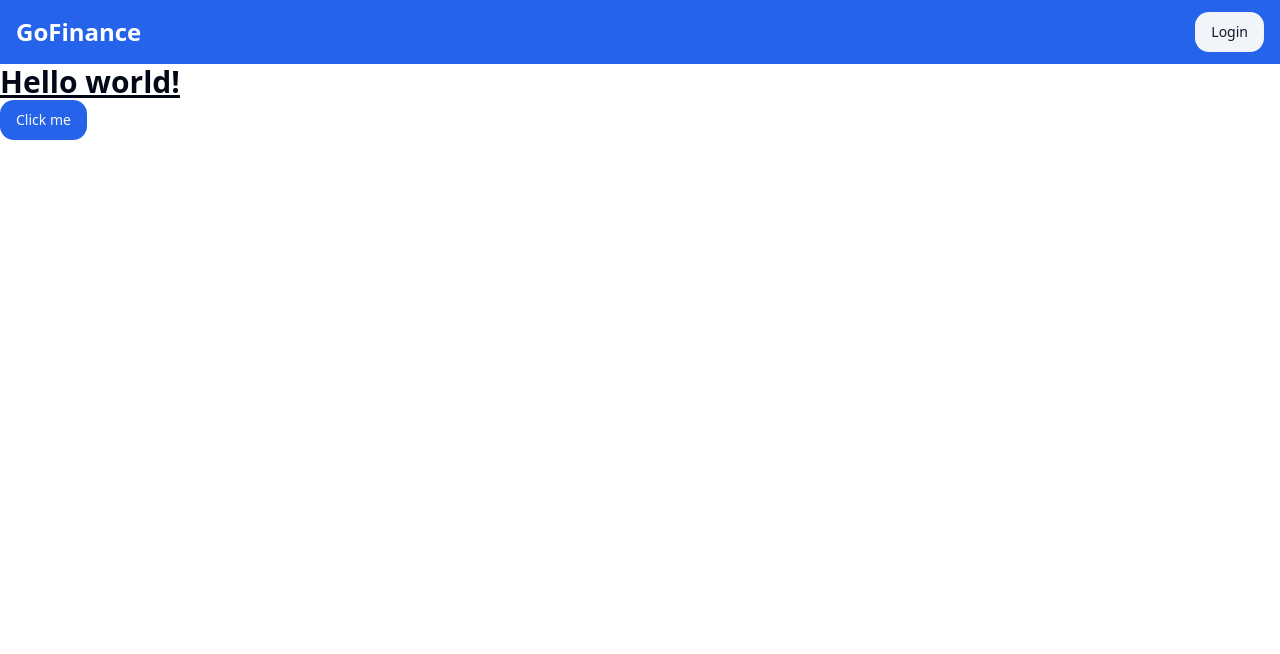
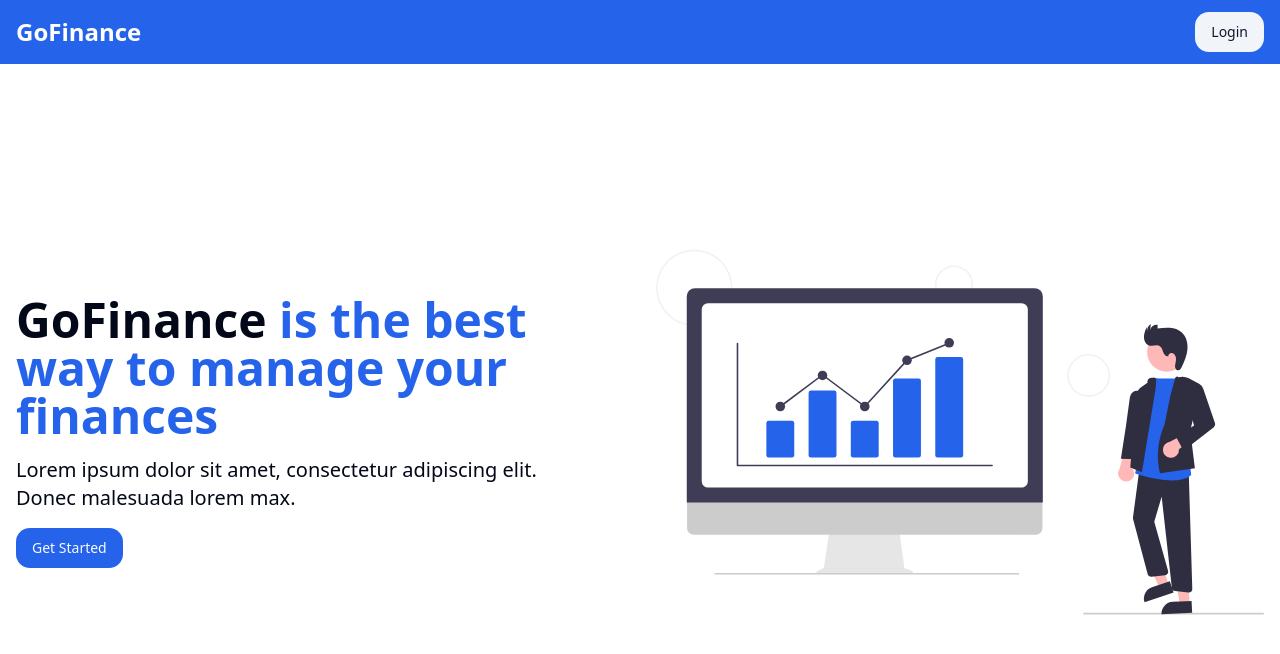
Before and after one commit to fitrondev/test-gofinance, a React (Vite) app: page / in a window 1280 px wide. Shown: the top 654 px of the page. Built offline with nearby package versions, Linux system fonts and the light colour scheme.

Commit message:
Refactor Home page to use Hero component

```diff
--- a/src/pages/Home/index.tsx
+++ b/src/pages/Home/index.tsx
@@ -1,11 +1,10 @@
-import { Button } from "@/components/ui/button";
+import Hero from "@/components/layouts/Hero";
 
 const Home = () => {
   return (
-    <div>
-      <h1 className="text-3xl font-bold underline">Hello world!</h1>
-      <Button>Click me</Button>
-    </div>
+    <main>
+      <Hero />
+    </main>
   );
 };
 export default Home;
```
